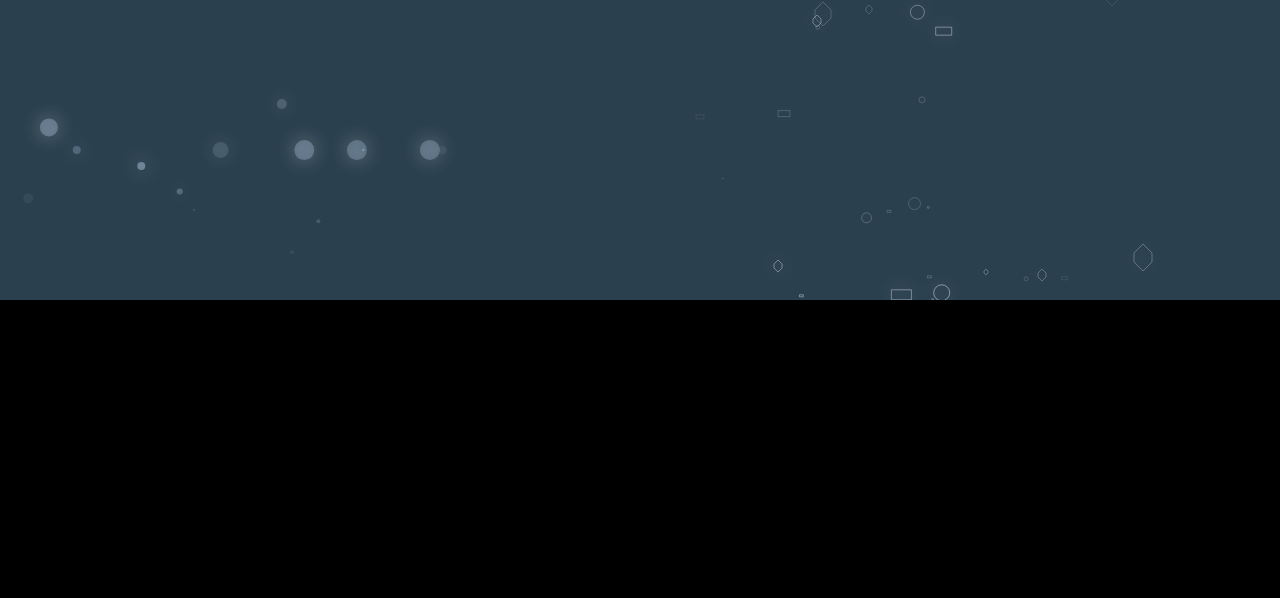
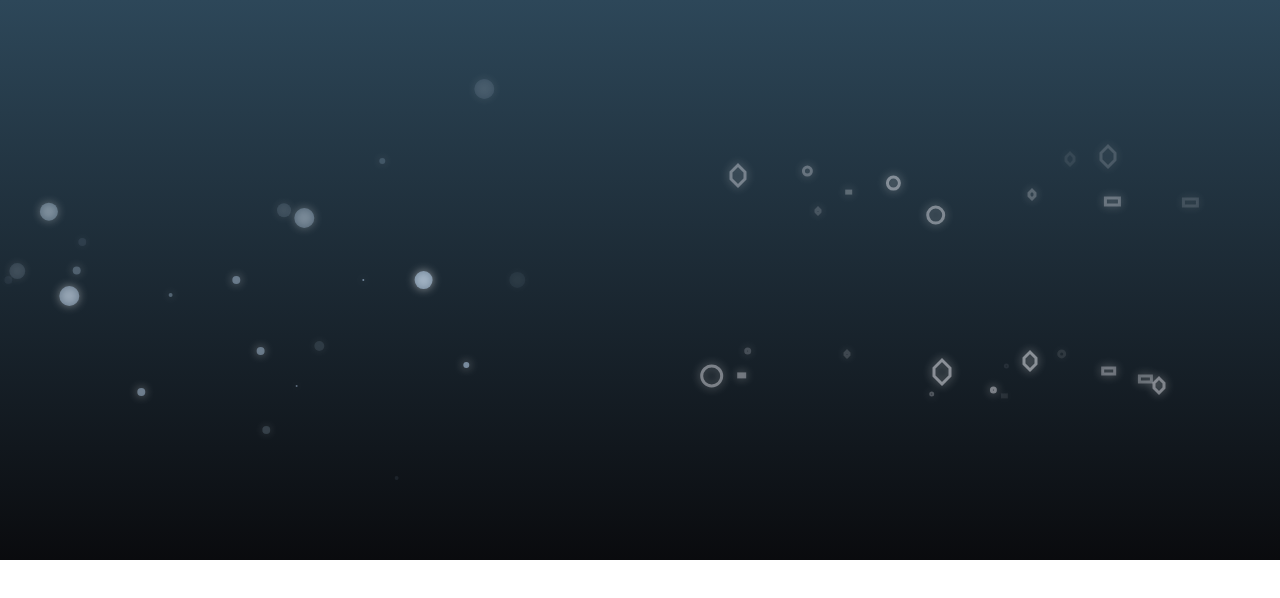
Before and after one commit to phillipchan1/dxp-banner, a plain HTML site: page index.html in a window 1280 px wide. Drawn offline with Linux system fonts and the light colour scheme.

Commit message:
Aesthetic tweaks to match mock

```diff
--- a/main.css
+++ b/main.css
@@ -1,18 +1,11 @@
-body {
+/*body {
 	background: black;
-}
+}*/
 .dxp-banner {
 	width: 100%;
-	height: 300px;
-	background: #2b404f;
+	height: 70vh;
+	background: linear-gradient(#2d4759, #0a0b0e); /* Standard syntax */
 	display: flex;
-}
-
-canvas {
-	/*width: 50%;*/
-	height: auto;
-	/*image-rendering: crisp-edges;*/
-	/*display: none;*/
 }
 
 body {
--- a/main.js
+++ b/main.js
@@ -94,9 +94,10 @@ var Shape = function(opts) {
 
 				// move vertically
 				if (self.yPos > (self.canvas.height / 2)) {
-					self.yPos = self.yPos - 0.1;
-				} else {
-					self.yPos = self.yPos + 0.1;
+					self.yPos = self.yPos - 0.05;
+				}
+					else {
+					self.yPos = self.yPos + 0.05;
 				}
 			}
 		},
@@ -127,9 +128,9 @@ var Shape = function(opts) {
 
 				// move vertically
 				if (self.yPos > (self.canvas.height / 2)) {
-					self.yPos = self.yPos + 0.2;
+					self.yPos = self.yPos + 0.1;
 				} else {
-					self.yPos = self.yPos - 0.2;
+					self.yPos = self.yPos - 0.1;
 				}
 			}
 		}
@@ -151,6 +152,7 @@ var Shape = function(opts) {
 		},
 		outline: function() {
 			self.context.strokeStyle = 'rgba(240, 241, 248,' + self.opacity + ')';
+			self.context.lineWidth = 3;
 			self.context.stroke();
 		}
 	};
@@ -271,7 +273,7 @@ var Shape = function(opts) {
 		this.setStyle(self.style);
 
 		ctx.shadowColor = '#FFF';
-		ctx.shadowBlur = 20;
+		ctx.shadowBlur = 10;
 		ctx.shadowOffsetX = 0;
 		ctx.shadowOffsetY = 0;
 	};
@@ -397,13 +399,13 @@ var init = (function() {
 			canvasHeight: '100%',
 			movement: 'converge',
 			shape: 'circle',
-			num: 20,
-			maxSpeed: 5,
+			num: 30,
+			maxSpeed: 2,
 			maxSize: 10,
 			style: 'solid',
 			transitionIn: 'fade',
 			transitionOut: 'fade',
-			transitionThreshold: 0.2
+			transitionThreshold: 0.3
 		}
 	);
 
@@ -416,12 +418,12 @@ var init = (function() {
 			shape: 'hexagon',
 			movement: 'expand',
 			num: 10,
-			maxSpeed: 3,
+			maxSpeed: 2,
 			maxSize: 10,
 			style: 'outline',
 			transitionIn: 'fade',
 			transitionOut: 'fade',
-			transitionThreshold: 0.2
+			transitionThreshold: 0.3
 		}
 	);
 
@@ -431,12 +433,12 @@ var init = (function() {
 			shape: 'circle',
 			movement: 'expand',
 			num: 10,
-			maxSpeed: 5,
+			maxSpeed: 2,
 			maxSize: 10,
 			style: 'outline',
 			transitionIn: 'fade',
 			transitionOut: 'fade',
-			transitionThreshold: 0.2
+			transitionThreshold: 0.3
 		}
 	);
 
@@ -446,12 +448,12 @@ var init = (function() {
 			shape: 'rectangle',
 			movement: 'expand',
 			num: 10,
-			maxSpeed: 5,
+			maxSpeed: 2,
 			maxSize: 10,
 			style: 'outline',
 			transitionIn: 'fade',
 			transitionOut: 'fade',
-			transitionThreshold: 0.2
+			transitionThreshold: 0.3
 		}
 	);
 })();
```
